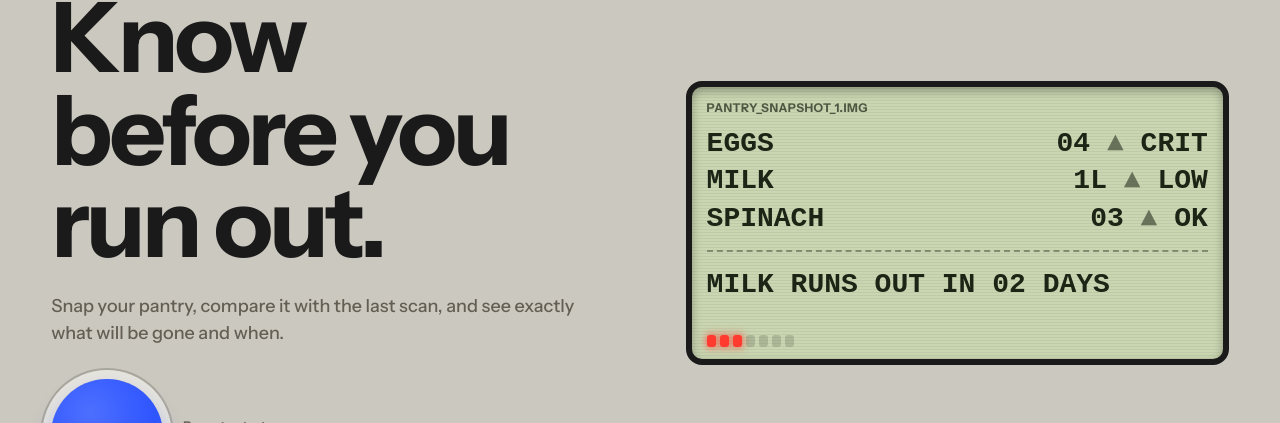
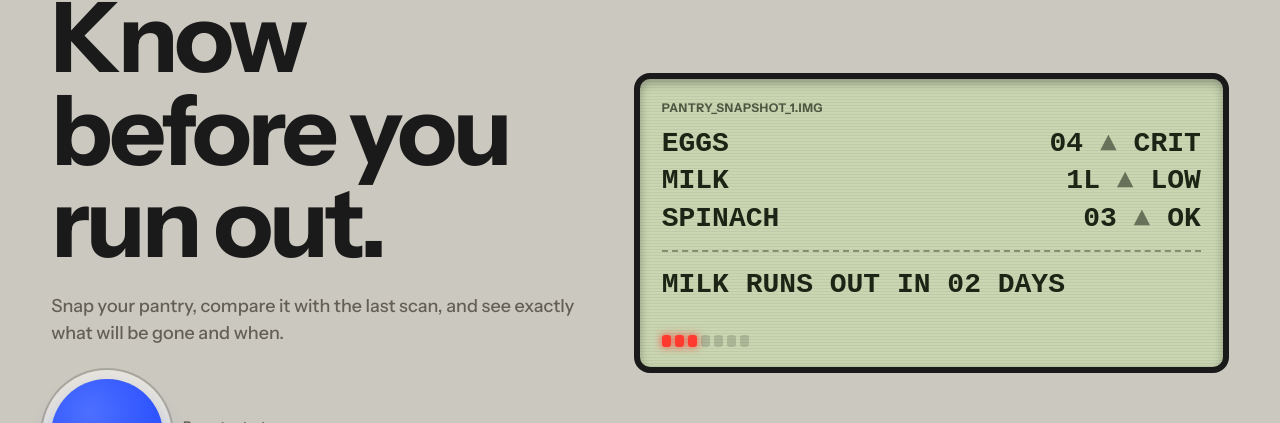
Before and after one commit to sumo-07/smart_pantry, a React (Vite) app in the folder frontend/: page / in a window 1280 px wide. Shown: the part 202-625 px from the top of the page. Built offline with nearby package versions, Linux system fonts and the light colour scheme; no server answers; a web font is replaced by a local one.

Commit message:
style(home): make right hero LCD readout slightly larger (1fr 1.12fr)

```diff
--- a/frontend/src/index.css
+++ b/frontend/src/index.css
@@ -345,8 +345,8 @@ body::before {
 /* Home / Hero - fills initial desktop viewport; dials & steps appear on scroll */
 .hero {
   display: grid;
-  grid-template-columns: 1.05fr 1fr;
-  gap: 5vw;
+  grid-template-columns: 1fr 1.12fr;
+  gap: 4vw;
   align-items: center;
   align-content: center;
   min-height: calc(100vh - 96px);
--- a/frontend/src/pages/LandingPage.jsx
+++ b/frontend/src/pages/LandingPage.jsx
@@ -63,7 +63,7 @@ export default function LandingPage() {
           </div>
         </div>
 
-        <div className="lcd" aria-live="off" aria-label="Sample pantry readout">
+        <div className="lcd" aria-live="off" aria-label="Sample pantry readout" style={{ padding: "20px 22px" }}>
           <div
             className="lab"
             style={{ color: "inherit", opacity: 0.7, marginBottom: "8px", fontFamily: "var(--sans)" }}
```
